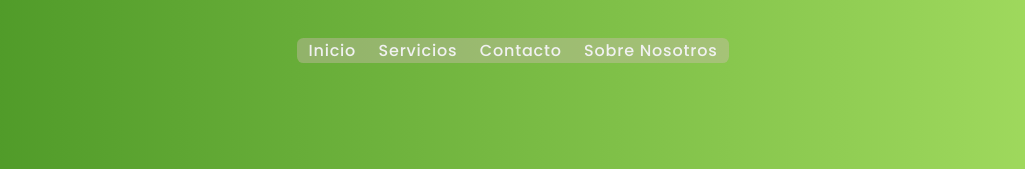
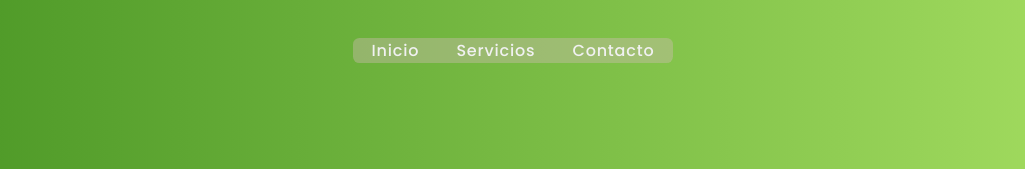
Before and after one commit to hidroyecto/hidroyecto.github.io, a plain HTML site: page index.html in a window 1280 px wide. Shown: the top 169 px of the page, without its empty margins (127-1152 px from the left). Drawn offline with Linux system fonts and the light colour scheme.

Commit message:
Update index.html

```diff
--- a/index.html
+++ b/index.html
@@ -14,7 +14,7 @@
         <a href="#inicio">Inicio</a>
         <a href="#servicios">Servicios</a>
         <a href="#contactos">Contacto</a>
-        <a href="#About">Sobre Nosotros</a>
+        <!--<a href="#About">Sobre Nosotros</a>-->
     </nav>
 
     <section>
```
